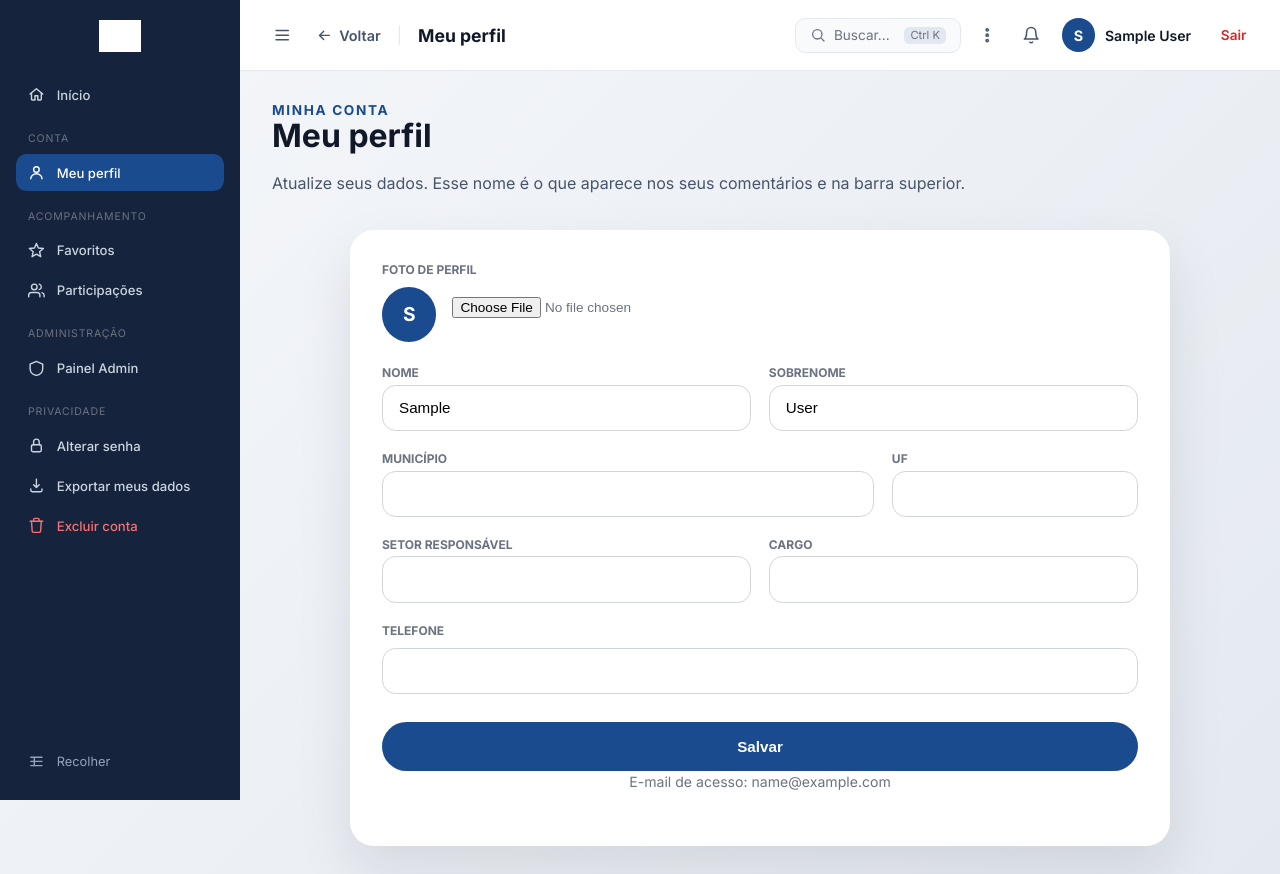
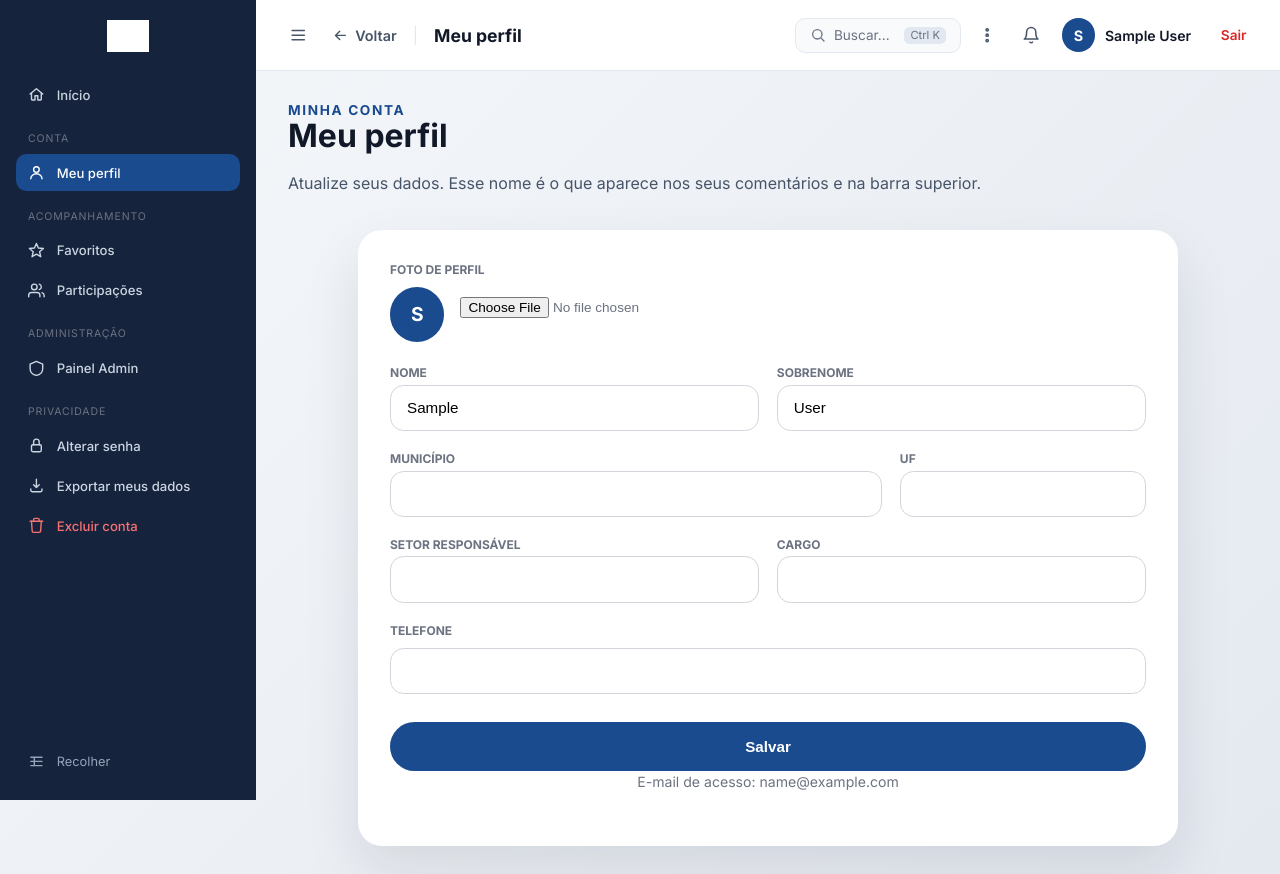
Before and after one commit to brunofnp/legislativo-fnp, a Django app: page /perfil/ in a window 1280 px wide. Run offline with Django 4.2, Linux system fonts and the light colour scheme; the visitor is signed in with stand-in values (Sample User, id 1); data that the repository does not hold is empty; grey boxes are pictures that could not be loaded.

Commit message:
fix: "Exportar meus dados" continuava cortado -- largura fixa em px
Reduzir a fonte (commit anterior) nao bastou porque .app-sidebar tinha
width:240px fixo em px, enquanto o resto do conteudo (texto/icones/
padding) e todo em rem -- o botao de tamanho de fonte (Aa) escala um
lado e nao o outro, entao o espaco disponivel podia encolher na
pratica mesmo com fonte "menor". Convertido pra 16rem (256px, com
folga a mais que os 240px originais); largura recolhida tambem virou
rem (76px -> 4.75rem) pra manter a mesma proporcao.

Medido via PIL com fonte real (nao mais estimativa de cabeca): o
texto "Exportar meus dados" cabe com ~45px de sobra no espaco
disponivel do link agora.

```diff
--- a/static/css/style.css
+++ b/static/css/style.css
@@ -1602,7 +1602,13 @@ body {
 }
 
 .app-sidebar {
-  width: 240px;
+  /* rem, não px -- o botão de tamanho de fonte (Aa) escala o resto do
+     conteúdo da sidebar (texto/ícones/preenchimento, tudo em rem); se a
+     largura ficasse fixa em px, o espaço disponível encolheria na
+     prática cada vez que a fonte aumentasse, truncando os rótulos.
+     16rem (não os 15rem/240px originais) dá folga extra pra rótulos
+     como "Exportar meus dados" caberem por inteiro. */
+  width: 16rem;
   flex-shrink: 0;
   background: #16233c;
   color: #cbd5e1;
@@ -1617,7 +1623,7 @@ body {
 }
 
 .app-shell.sidebar-collapsed .app-sidebar {
-  width: 76px;
+  width: 4.75rem;
   padding: 1.25rem 0.6rem;
 }
 
```
